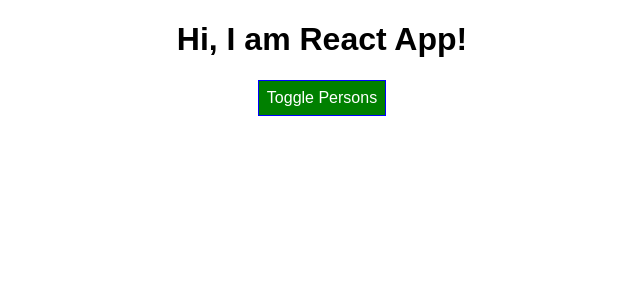
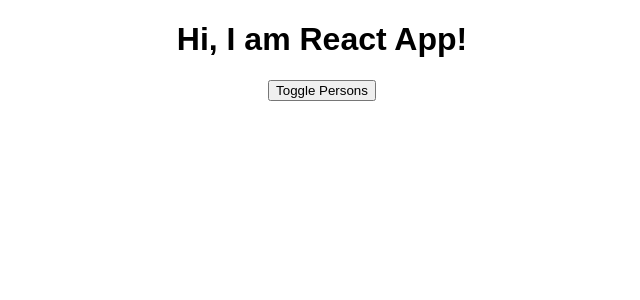
Before and after one commit to magda-gierg/Udemy_react, a React (Create React App) app: page / in a window 1280 px wide. Shown: the top 300 px of the page, without its empty margins (318-958 px from the left). Built offline with nearby package versions, Linux system fonts and the light colour scheme.

Commit message:
Cockpit component

```diff
--- a/src/components/Cockpit/Cockpit.jsx
+++ b/src/components/Cockpit/Cockpit.jsx
@@ -0,0 +1,15 @@
+import React from 'react'
+
+const Cockpit =(props) => {
+  return(
+    <div>
+      <h1>Hi, I am React App!</h1>
+      <button
+        onClick={props.clicked}>Toggle Persons</button>
+    </div>
+  )
+}
+
+
+
+export default Cockpit
--- a/src/containers/App.jsx
+++ b/src/containers/App.jsx
@@ -1,6 +1,7 @@
 import React, { Component } from 'react';
 import Radium, {StyleRoot} from 'radium'
 import Persons from '../components/Persons/Persons'
+import Cockpit from '../components/Cockpit/Cockpit'
 import './App.css';
 
 class App extends Component {
@@ -39,38 +40,33 @@
 
   render() {
 
-    const style = {
-      backgroundColor: 'green',
-      color: 'white',
-      font: 'inherit',
-      border: '1px solid blue',
-      padding: '8px',
-      cursor: 'pointer'
-    }
+    // const style = {
+    //   backgroundColor: 'green',
+    //   color: 'white',
+    //   font: 'inherit',
+    //   border: '1px solid blue',
+    //   padding: '8px',
+    //   cursor: 'pointer'
+    // }
 
     let persons = null
     if (this.state.showPersons) {
-      persons = (
-        <div>
-          <Persons
+      persons = <Persons
             persons={this.state.persons}
             clicked={this.deletePersonHandler}
-            changed={this.changeNameHandler}/>
+            changed={this.changeNameHandler} />
+    }
+
+    return (
+      <div className="App">
+        <Cockpit
+          showPersons={this.state.showPersons}
+          persons={this.state.persons}
+          clicked={this.togglePersonsHandler}/>
+        {persons}
       </div>
     )
-    style.backgroundColor = 'red'
   }
-
-  return (
-      <div className="App">
-        <h1>Hi, I am React App!</h1>
-        <button
-          style={style}
-          onClick={this.togglePersonsHandler} >Toggle Persons</button>
-        {persons}
-      </div>
-  )
-}
 }
 
 export default App;
```
